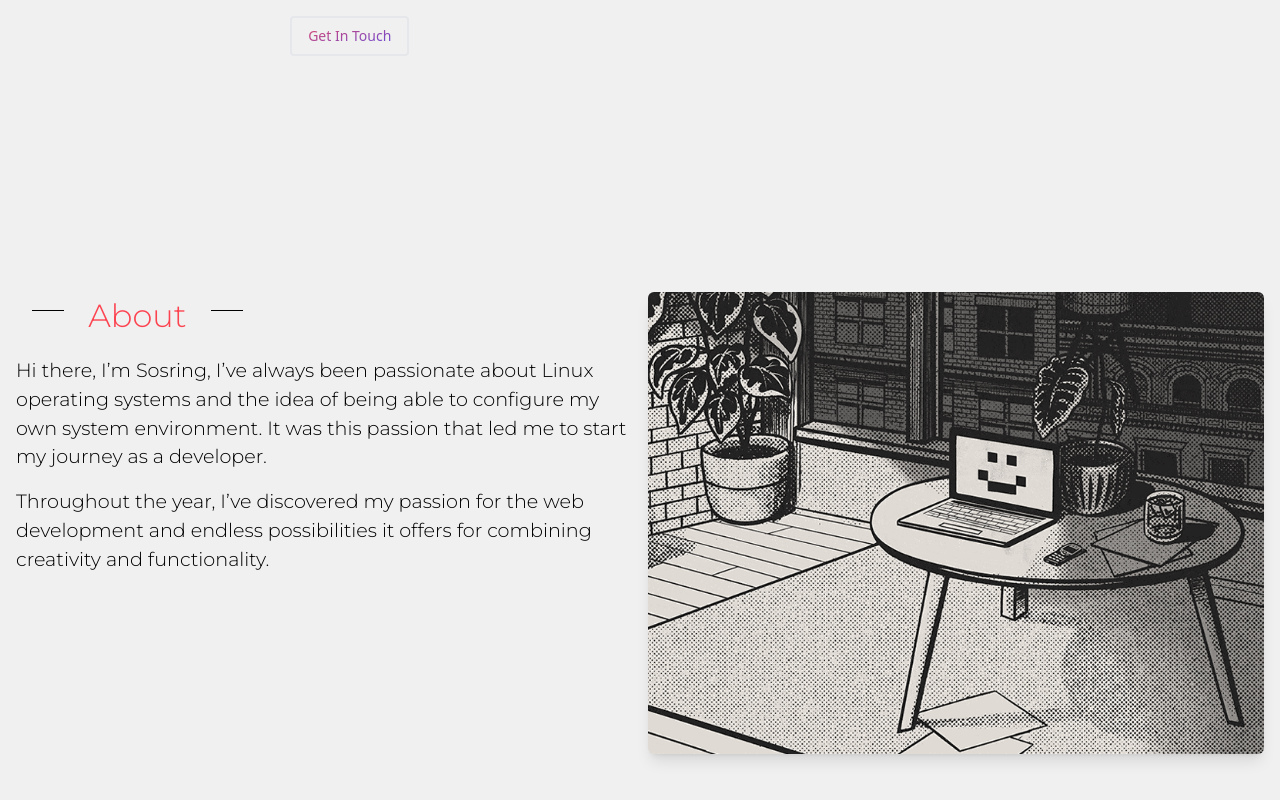
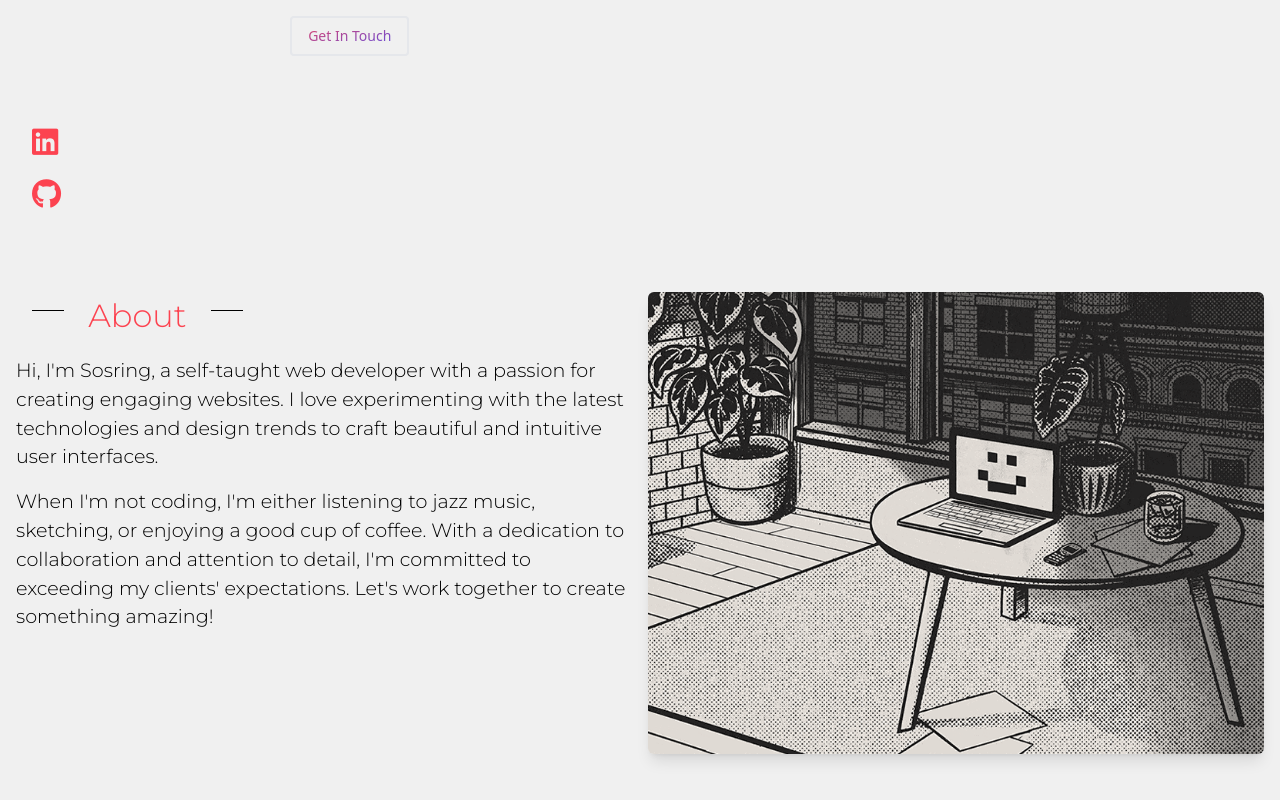
Before and after one commit to sosring/portfolio, a Nuxt app: page / in a window 1280 px wide. Shown: the part 556-1356 px from the top of the page. Built offline with nearby package versions, Linux system fonts and the light colour scheme.

Commit message:
updated context

```diff
--- a/components/About.vue
+++ b/components/About.vue
@@ -16,11 +16,10 @@
 
        <div class="para space-y-4">
         <p>
-         Hi there, I’m Sosring, I’ve always been passionate about Linux operating systems and the idea of being able to configure my own system environment. It was this passion that led me to start my journey as a developer.
+         Hi, I'm Sosring, a self-taught web developer with a passion for creating engaging websites. I love experimenting with the latest technologies and design trends to craft beautiful and intuitive user interfaces.
         </p>
-
         <p>
-         Throughout the year, I’ve discovered my passion for the web development and endless possibilities it offers for combining creativity and functionality.
+         When I'm not coding, I'm either listening to  jazz music, sketching, or enjoying a good cup of coffee. With a dedication to collaboration and attention to detail, I'm committed to exceeding my clients' expectations. Let's work together to create something amazing!
         </p>
        </div>
       </div>
--- /dev/null
+++ b/components/Socials.vue
@@ -0,0 +1,16 @@
+<template>
+
+  <div class="social-wrapper hidden
+   md:grid gap-4 fixed bottom-8 left-8">
+    <i v-for="social in socials"
+     class="text-3xl text-secoundary"
+     :class="`fab fa-${social.icon}`"></i>
+  </div>
+</template>
+
+<script setup>
+  const socials = [
+    { icon: 'linkedin', link: '' },
+    { icon: 'github', link: '' }
+  ]
+</script>
--- a/layouts/default.vue
+++ b/layouts/default.vue
@@ -10,6 +10,7 @@
 
     <main class="h-screen">
       <slot />
+      <Socials />
     </main>
   </div>
 </template>
```
